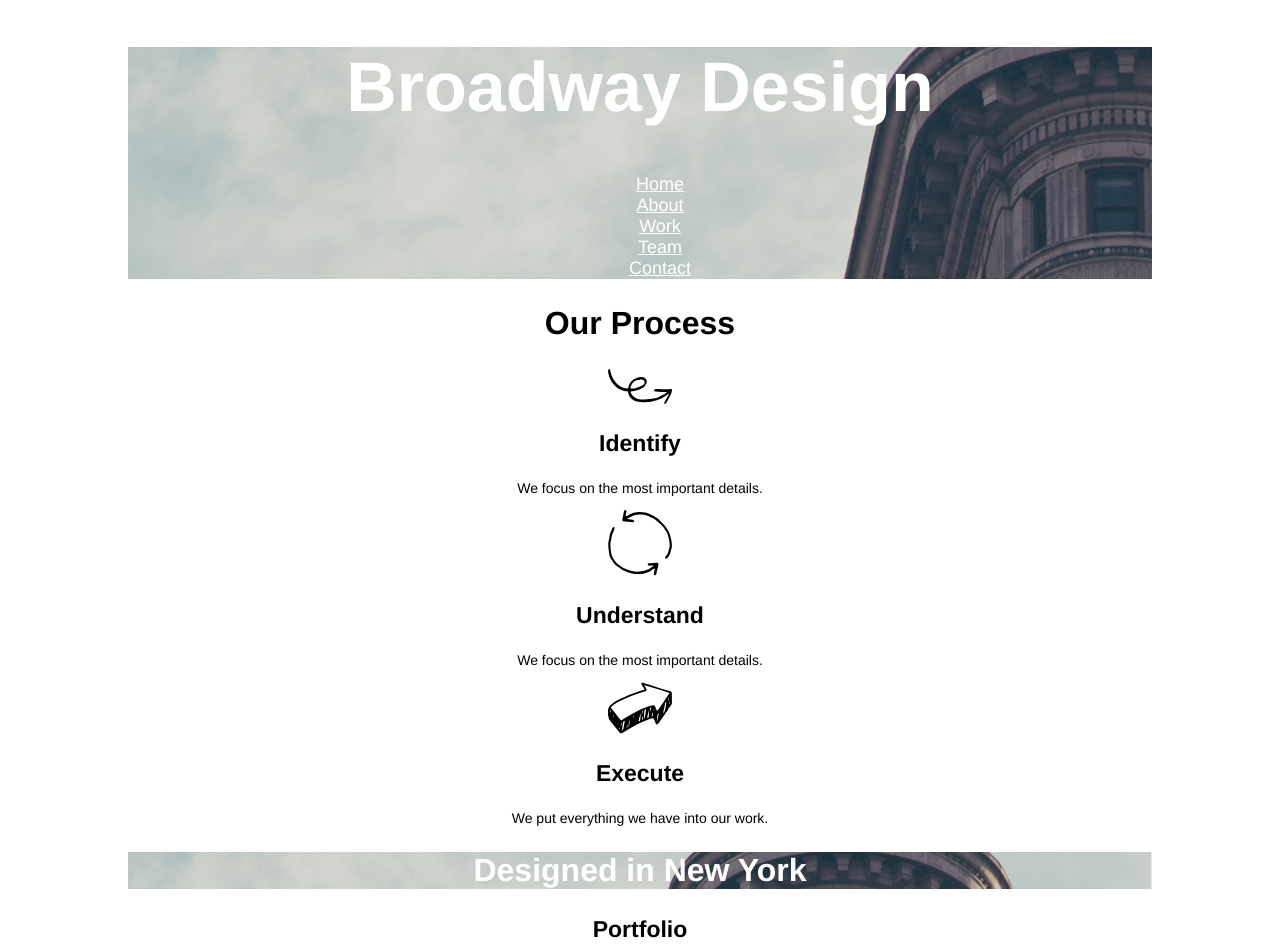
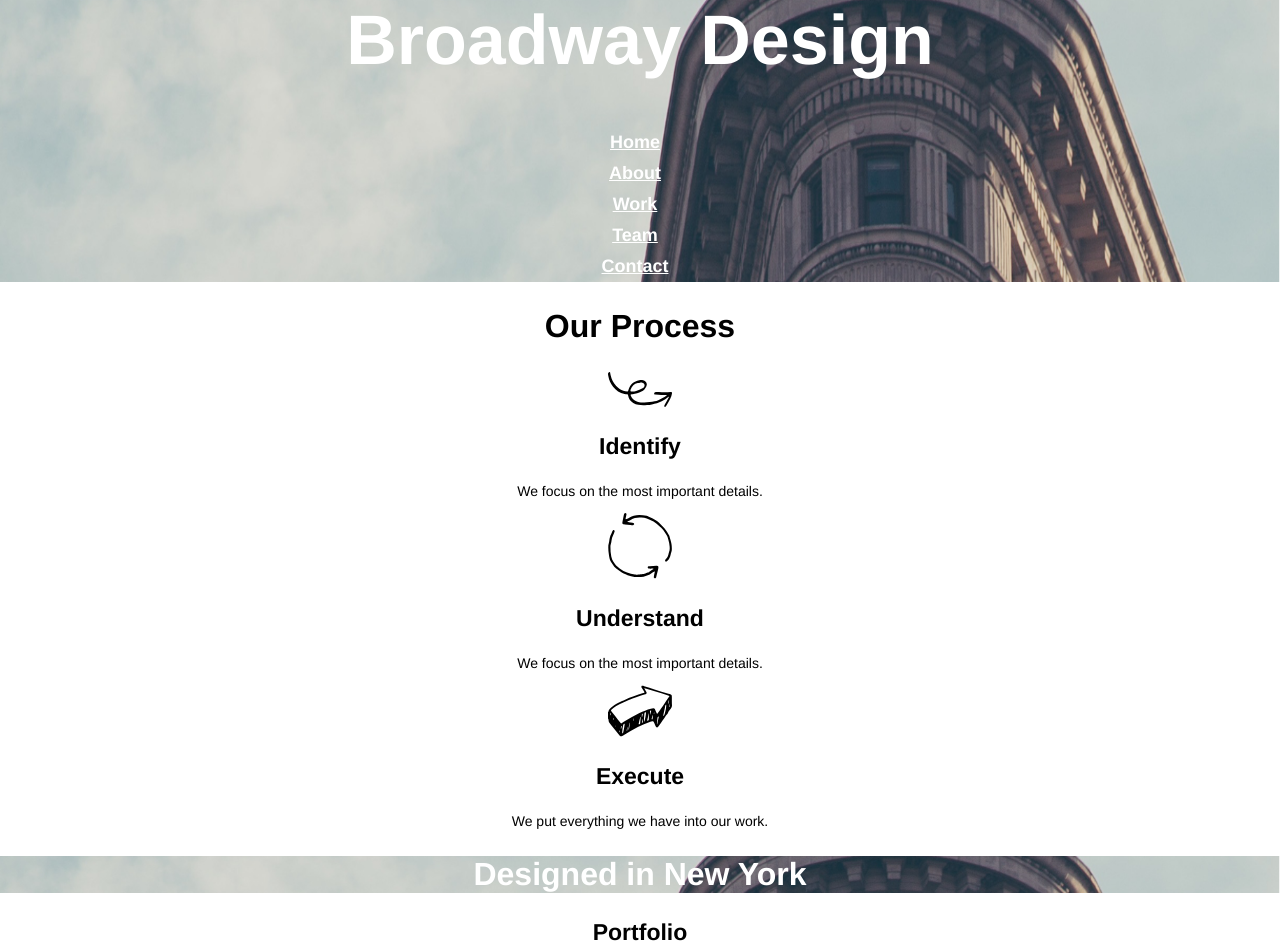
Before and after one commit to gcraill/broadway, a plain HTML site: page index.html in a window 1280 px wide. Shown: the top 952 px of the page. Drawn offline with Linux system fonts and the light colour scheme.

Commit message:
css update for margins - ver 1.1

```diff
--- a/index.html
+++ b/index.html
@@ -8,7 +8,7 @@
   </head>
 
   <body>
-
+  <div class='content-block'>
     <!-- "Header Section - Page 'Splash!' Title etc" -->
     <header class='splash-panel'>
       <h1>Broadway Design</h1>
@@ -49,7 +49,7 @@
     <!-- "Footer - Copyright etc" -->
     <footer>
       <!-- "Header for the FOOTER content area" -->
-      <header class='splash-panel'>
+      <header class='splash-bar'>
         <h2>Designed in New York</h2>
 	  </header>
       <!-- "Article 2 - footer content" -->
@@ -84,7 +84,7 @@
 		</p>
 	  </footer>
 	</footer>
-
+  </div>
   </body>
 
 </html>
--- a/resources/css/style.css
+++ b/resources/css/style.css
@@ -4,17 +4,30 @@
 body {
 	font-family: Helvetica;
 	text-align: center;
-	width: 80%;
-	margin: auto;
+	background-color: black;
+	margin: 0;
+}
+.content-block {
+	width: 1280px;
+	margin-left: auto;
+	margin-right: auto;
+	background-color: white;
 }
 
 /*	Styling for the <header> section		*/
-header {
+h1 {
+	margin-top:0px;
 }
 header.splash-panel {
 	background-image: url('../images/the-flatiron-building.PNG');
 	background-repeat: no-repeat;
-	background-size: cover;
+	background-size: 100% 100%;
+	color: white;
+}
+header.splash-bar {
+	background-image: url('../images/the-flatiron-building.PNG');
+	background-repeat: no-repeat;
+	background-size: 100%;
 	color: white;
 }
 h1 {
@@ -25,11 +38,17 @@ h1 {
 }
 header nav li {
 	list-style-type: none;
+	padding: 5px 0 5px 0;
 }
 header nav li a{
 	font-size: 18px;
+	font-weight: 800;
 	color: white;
 }
+nav {
+	margin: auto;
+    position: relative;
+    left: -25px;}
 
 /*	Styling for the <article>s only			*/
 article {
```
